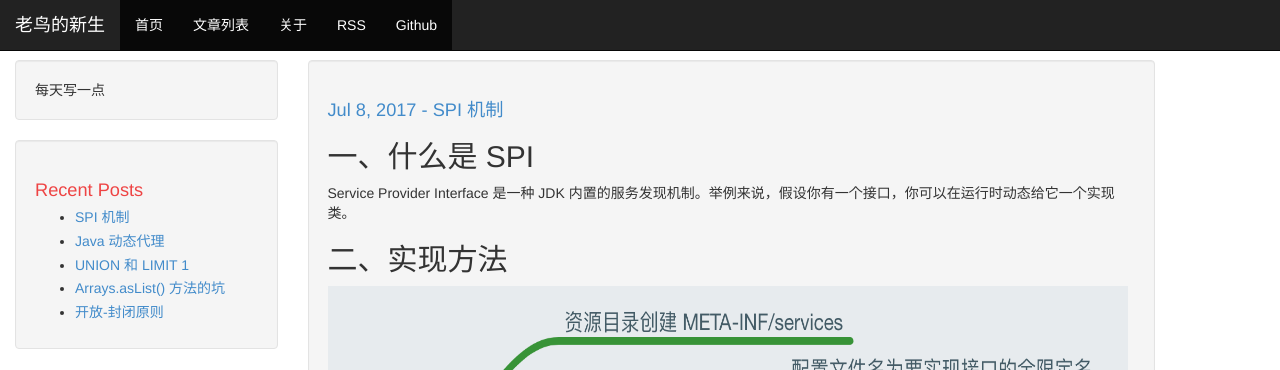
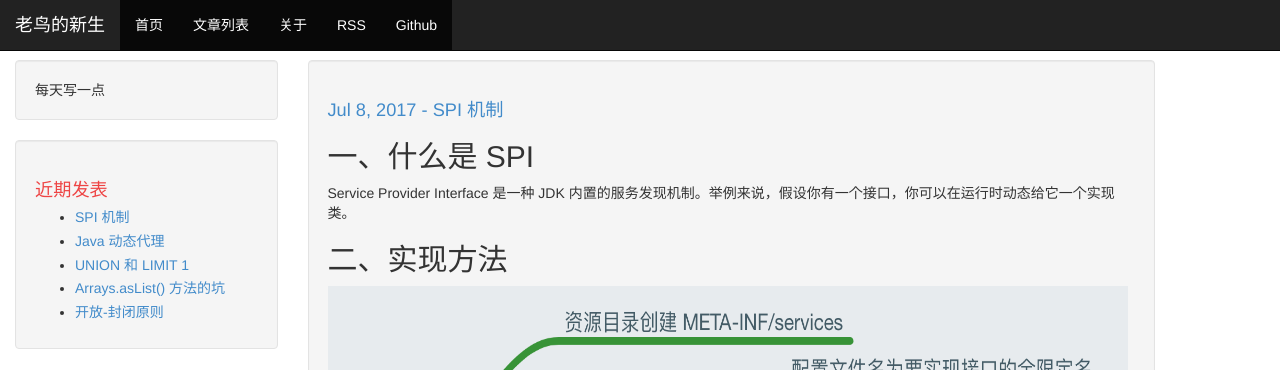
Before and after one commit to jyjsjd/jyjsjd.github.io, a Jekyll site: the page built from index.html, in a window 1280 px wide and 900 px high. Shown: the top 370 px of the window. Built offline with Jekyll 4.4.1, drawn with Linux system fonts in a browser that asks for light colours; the list of posts is cut into pages by our own code.

Commit message:
change format

```diff
--- a/_includes/sidebar.html
+++ b/_includes/sidebar.html
@@ -3,7 +3,7 @@
 </div>
 
 <div class="sidebar well">
-    <h1>Recent Posts</h1>
+    <h1>近期发表</h1>
     <ul>
         {% for post in site.posts limit:5 %}
           <li><a href="{{ site.baseurl}}{{ post.url }}">{{ post.title }}</a></li>
```
